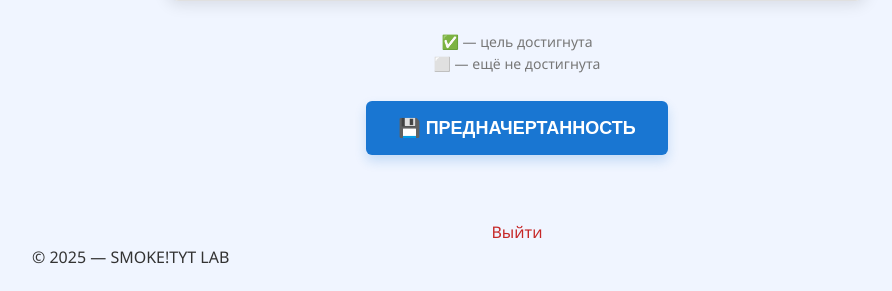
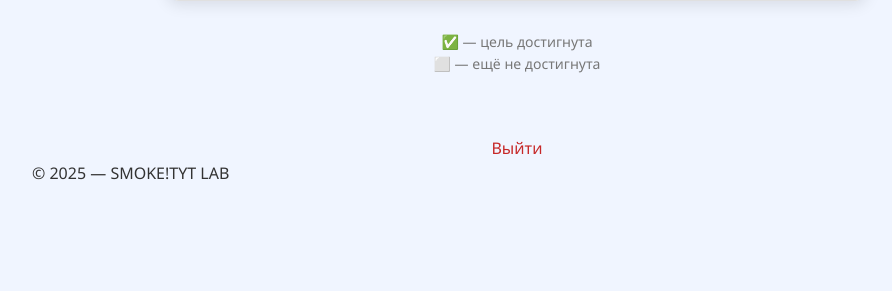
Before and after one commit to stikovich/advent.calendar, a Flask app: template templates/calendar.html in a window 1280 px wide. Shown: the part 593-884 px from the top of the page, without its empty margins (123-1015 px from the left). After the commit the page ends 773 px from the top, so only its background shows below. Run offline with Flask 3, Linux system fonts and the light colour scheme; the template is opened without the code that fills it, so the values that code supplies are empty; the visitor is signed in with stand-in values (Sample User, id 1); some libraries are stand-ins or nearby versions.

Commit message:
Update calendar.html

```diff
--- a/templates/calendar.html
+++ b/templates/calendar.html
@@ -70,13 +70,6 @@
     ⬜ — ещё не достигнута
   </p>
 
-  <!-- Кнопка скачивания -->
-  <div class="download">
-    <button class="download-btn" onclick="downloadFile()">
-      💾 ПРЕДНАЧЕРТАННОСТЬ
-    </button>
-  </div>
-
   <script>
     function downloadFile() {
       const fileURL = 'https://drive.google.com/file/d/10Xck2lGlbMAqgWJ13gIzjC_tsozqSSt-/view?usp=sharing';
```
